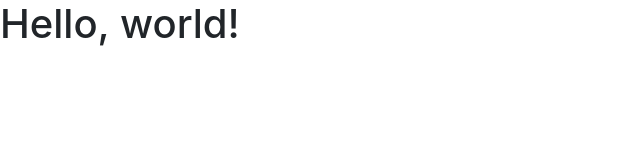
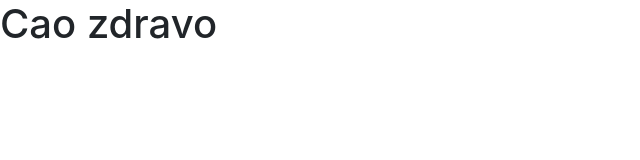
Before and after one commit to bcikota/blablabla, a plain HTML site: page index.html in a window 1280 px wide. Shown: the whole page, without its empty margins (0-640 px from the left). Drawn offline with nearby package versions, Linux system fonts and the light colour scheme.

Commit message:
cao zdravo

```diff
--- a/index.html
+++ b/index.html
@@ -11,7 +11,7 @@
     <title>Hello, world!</title>
   </head>
   <body>
-    <h1>Hello, world!</h1>
+    <h1>Cao zdravo</h1>
 
     <!-- Optional JavaScript -->
     <!-- jQuery first, then Popper.js, then Bootstrap JS -->
```
